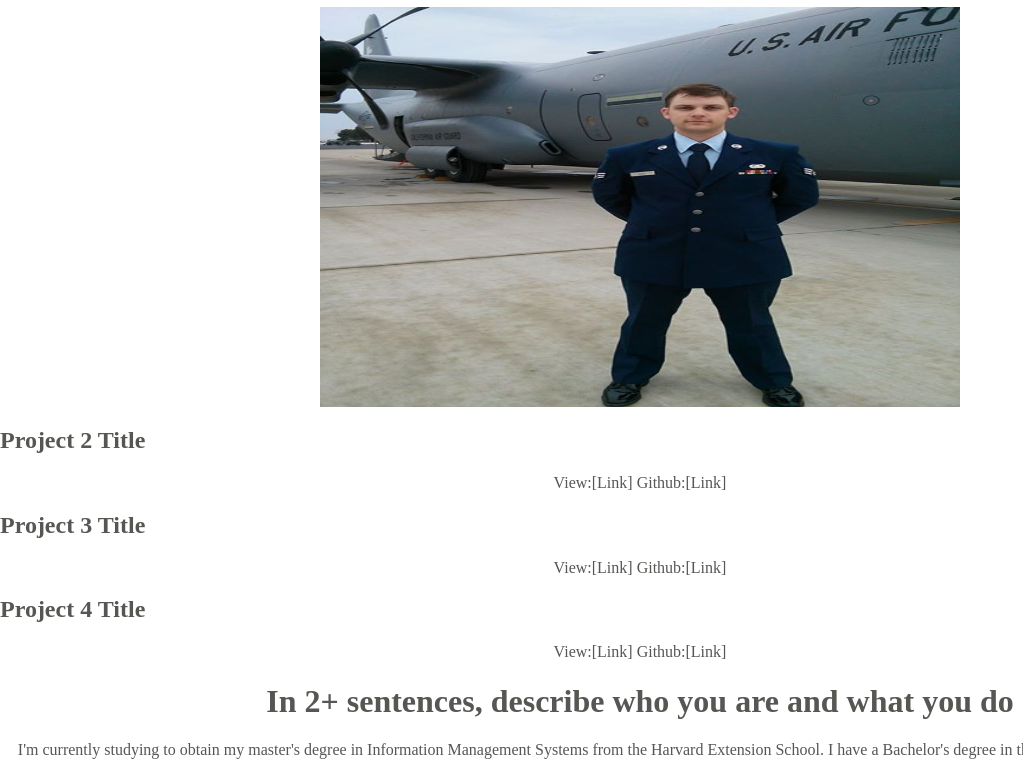
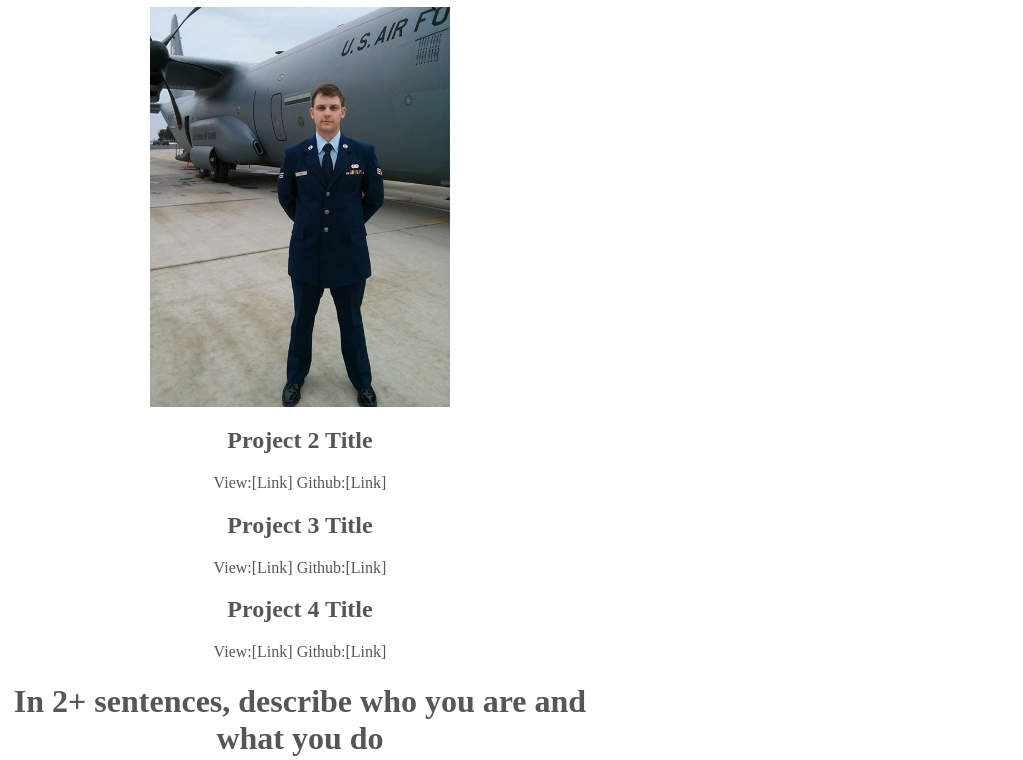
Before and after one commit to JonathanSogg/CSCI15_P1, a plain HTML site: page index.html in a window 1280 px wide. Shown: the part 110-870 px from the top of the page, without its empty margins (0-1023 px from the left). Drawn offline with Linux system fonts and the light colour scheme.

Commit message:
Didn't like the look, changed CSS

```diff
--- a/css/default.css
+++ b/css/default.css
@@ -10,6 +10,11 @@ body {
 	padding: 0;
 }
 
+div {
+	max-width: 600px;
+	width: 100%;
+}
+
 p {
 	margin-top: 0;
 	text-align: center;
@@ -20,6 +25,7 @@ h1 {
    }
 
 h2 {
+	text-align: center;
 	font: italic normal georgia, sans-serif;
 }
 
@@ -27,4 +33,5 @@ img {
   	display:block;
 	margin:auto;
 	width:50%;
-     }
+	height: auto;
+}
--- a/index.html
+++ b/index.html
@@ -9,9 +9,10 @@
 </head>
 
 <body>
+    <div>
     	<h1>Jonathan Sogg <br /> Dynamic Web Apps Portfolio</h1>
 
-    <img src="img/me.jpg" width=300 height=400 />
+    	<img src="img/me.jpg" />
 
     	<h2>Project 2 Title</h2>
     	<p>View:[Link] Github:[Link]
@@ -47,6 +48,6 @@
 
    	 <h1>Anything else we should know?</h1>
     	<p>I am excited to learn as much as I can from this class!</p>
-
+   </div>
 </body>
 </html>
```
Lines whose indentation alone changed are shown as unchanged.
